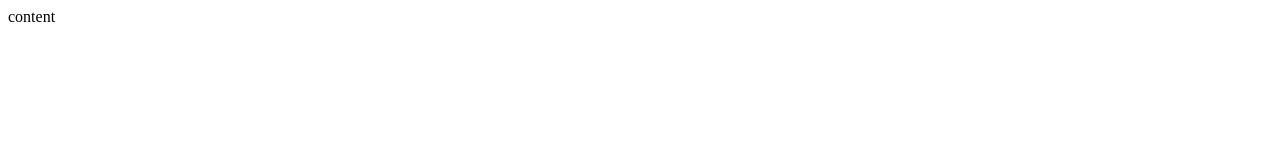
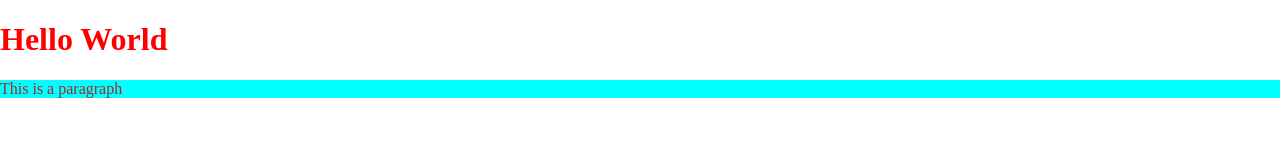
Before and after one commit to alina-sadykova/design-agency, a plain HTML site: page index.html in a window 1280 px wide. Drawn offline with Linux system fonts and the light colour scheme.

Commit message:
added style

```diff
--- a/index.html
+++ b/index.html
@@ -5,8 +5,12 @@
     <meta http-equiv="X-UA-Compatible" content="IE=edge">
     <meta name="viewport" content="width=device-width, initial-scale=1.0">
     <title>Document</title>
+    <link rel="stylesheet" href="style.css">
 </head>
 <body>
-    content
+    <div class="wrapper">
+        <h1>Hello World</h1>
+        <p>This is a paragraph</p>
+    </div>
 </body>
 </html>
--- a/style.css
+++ b/style.css
@@ -0,0 +1,11 @@
+body {
+    margin: 0;
+    padding: 0;
+}
+h1 {
+    color: red;
+}
+p {
+    background-color: aqua;
+    color: brown;
+}
```
